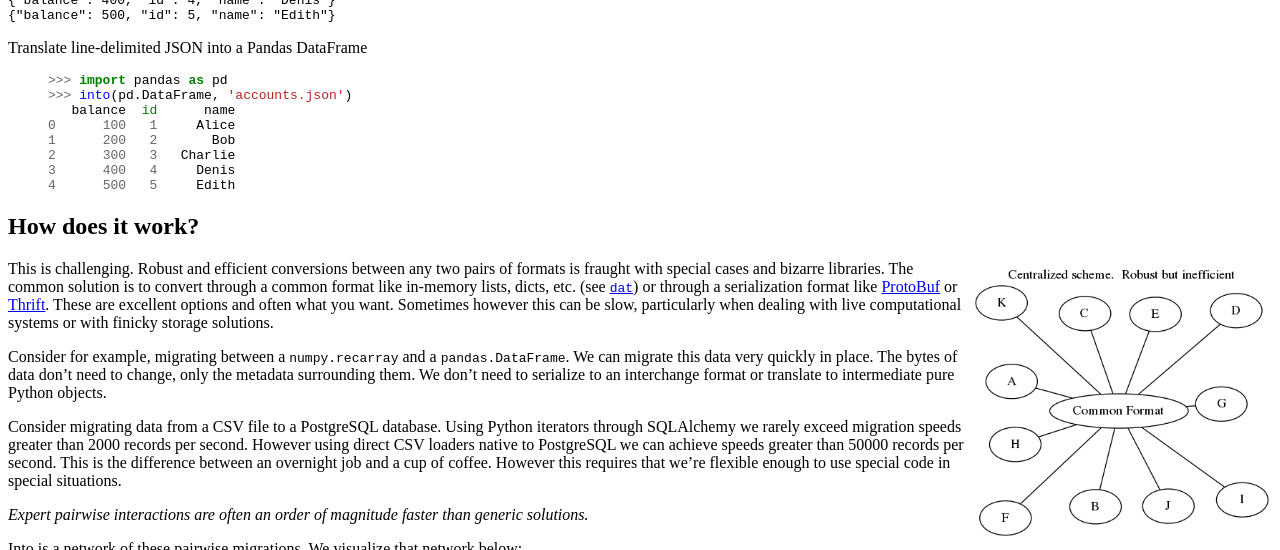
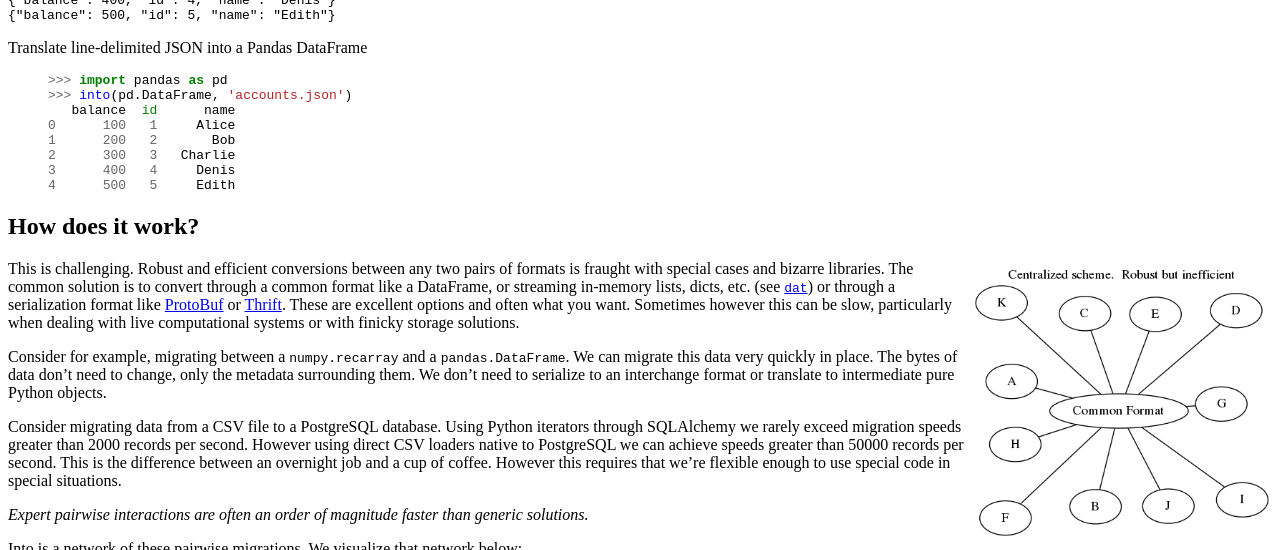
Before and after one commit to besyskymnbk/blog, a Jekyll site: the page built from _posts/work/2015-02-03-Into.md, in a window 1280 px wide and 900 px high, scrolled down 1649 px, cut to the strip 0-550 px from the top of the window. Built offline with Jekyll 4.4.1, drawn with Linux system fonts in a browser that asks for light colours; comment, search, counter and statistics services are not loaded.

Commit message:
small edits

```diff
--- a/_posts/work/2015-02-03-Into.md
+++ b/_posts/work/2015-02-03-Into.md
@@ -162,8 +162,9 @@ How does it work?
 
 This is challenging.  Robust and efficient conversions between any two pairs of
 formats is fraught with special cases and bizarre libraries.  The common
-solution is to convert through a common format like in-memory lists, dicts,
-etc. (see [`dat`](http://dat-data.com/)) or through a serialization format like
+solution is to convert through a common format like a DataFrame, or streaming
+in-memory lists, dicts, etc. (see [`dat`](http://dat-data.com/))
+or through a serialization format like
 [ProtoBuf](https://developers.google.com/protocol-buffers/) or
 [Thrift](https://thrift.apache.org/).  These are excellent options and often
 what you want.  Sometimes however this can be slow, particularly when dealing
```
